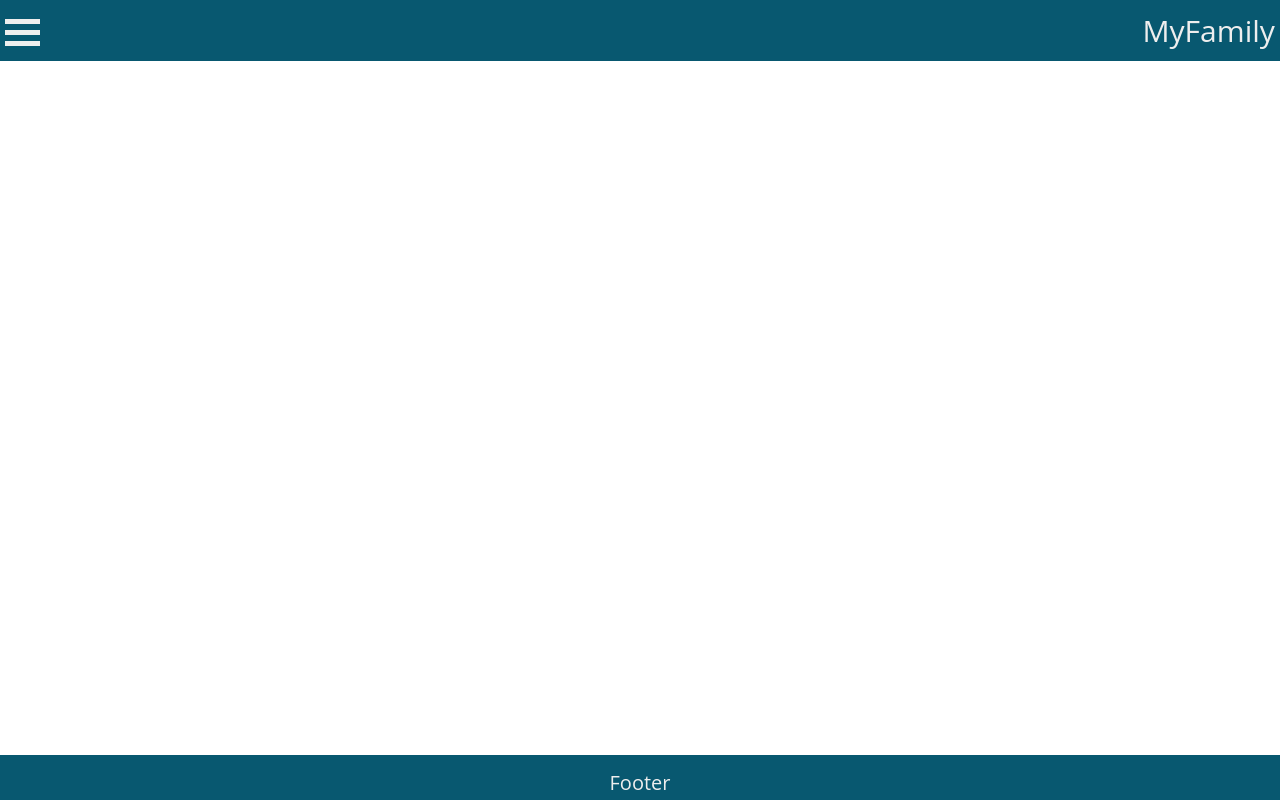
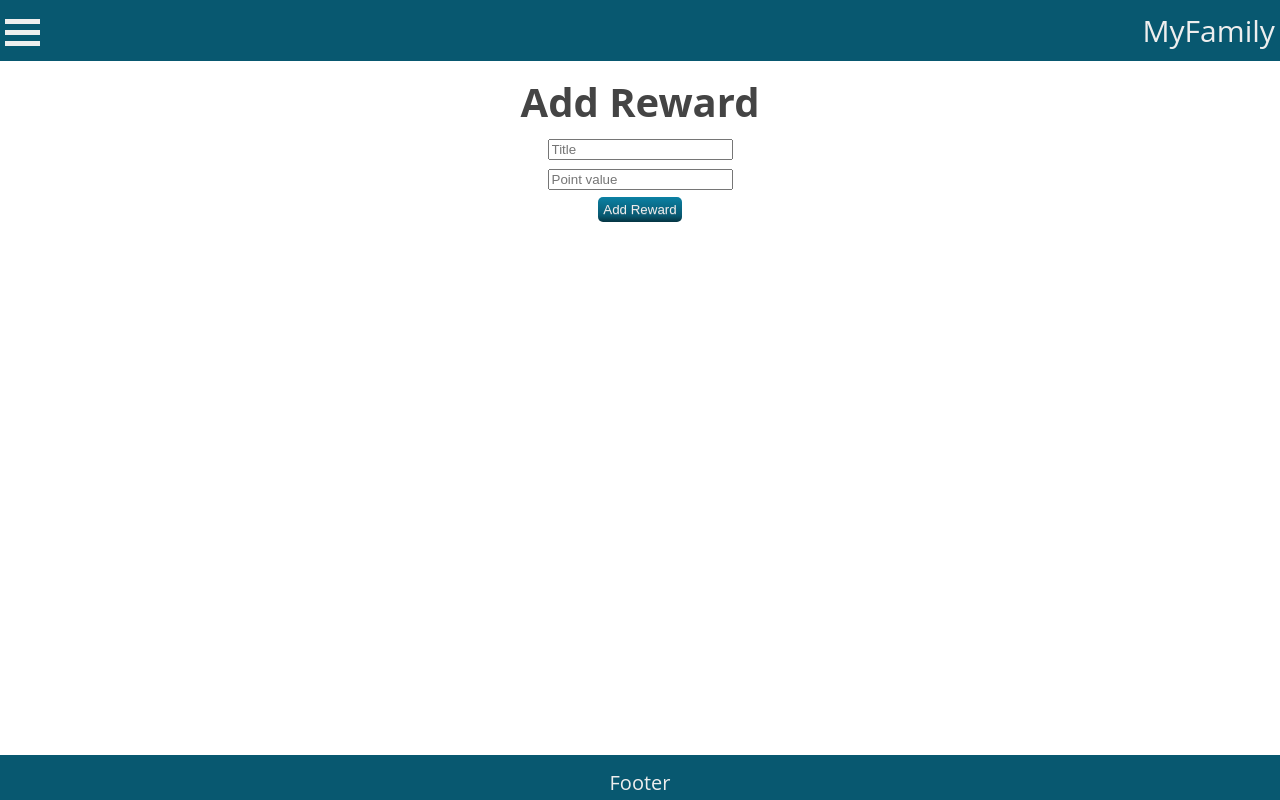
Before and after one commit to bmckenna1982/my-family, a React (Create React App) app: page /add-reward in a window 1280 px wide. Built offline with nearby package versions, Linux system fonts and the light colour scheme.

Commit message:
created addReward component, updated context for form entry, created route in app

```diff
--- a/src/Components/addReward/addReward.js
+++ b/src/Components/addReward/addReward.js
@@ -1,4 +1,5 @@
 import React, { Component } from 'react'
+import Header from '../header/header'
 import AppContext from '../context/appContext'
 
 class AddReward extends Component {
@@ -36,7 +37,7 @@ class AddReward extends Component {
   render() {
     return (
       <div className="addReward">
-        {/* <Header pageTitle='Add Reward' /> */}
+        <Header pageTitle='Add Reward' />
         <form className='addReward-form' onSubmit={this.addReward}>
           <div>
             <input type="text" name='title' id='title' placeholder='Title' onChange={this.handleTitleChange} value={this.state.title} />
--- a/src/Components/app/App.css
+++ b/src/Components/app/App.css
@@ -33,7 +33,7 @@ footer {
 }
 
 header {
-  padding: 45px 15px;
+  padding: 45px 15px 0;
 }
 
 header h1 {
--- a/src/Components/app/App.js
+++ b/src/Components/app/App.js
@@ -3,7 +3,7 @@ import { Route, withRouter, Switch } from 'react-router-dom'
 import moment from 'moment'
 
 import TopBar from '../topBar/topBar'
-import Hamburger from '../hamburger/hamburger';
+import Hamburger from '../hamburger/hamburger'
 import Nav from '../nav/nav'
 import HomePage from '../homePage/homePage'
 import Login from '../login/login'
@@ -15,11 +15,13 @@ import FamilyPage from '../familyPage/familyPage'
 import AddEvent from '../addEvent/addEvent'
 import AddTask from '../addTask/addTask'
 import Rewards from '../rewards/rewards'
+import AddReward from '../addReward/addReward'
 
 import AppContext from '../context/appContext'
 import { extractWeekday, extractDayOfMonth } from '../utils/utils'
 import dataStore from '../../data/dataStore'
 import './App.css';
+
 
 
 class App extends Component {
@@ -39,6 +41,12 @@ class App extends Component {
         {
           title: 'task title',
           points: '20'
+        }
+      ],
+      rewards: [
+        {
+          title: 'reward title',
+          points: '200'
         }
       ],
       lists: [
@@ -98,6 +106,20 @@ class App extends Component {
     this.props.history.goBack()
   }
 
+  addReward = reward => {
+    console.log('reward', reward)
+    this.setState({
+      rewards: [
+        ...this.state.rewards,
+        {
+          title: reward.title,
+          points: reward.points
+        }
+      ]
+    })
+    this.props.history.goBack()
+  }
+
   addToList = (listName, newItem) => {
     console.log('newItem', newItem)
     console.log('this.state.lists', this.state.lists)
@@ -149,7 +171,8 @@ class App extends Component {
       addEvent: this.addEvent,
       addTask: this.addTask,
       toggleListOpen: this.toggleListOpen,
-      addToList: this.addToList
+      addToList: this.addToList,
+      addReward: this.addReward,
     }
 
     return (
@@ -170,6 +193,7 @@ class App extends Component {
               <Route exact path='/rewards' component={Rewards} />
               <Route exact path='/add-event' component={AddEvent} />
               <Route exact path='/add-task' component={AddTask} />
+              <Route exact path='/add-reward' component={AddReward} />
             </Switch>
           </main>
           <footer role='contentinfo'>Footer</footer>
--- a/src/Components/context/appContext.js
+++ b/src/Components/context/appContext.js
@@ -10,6 +10,7 @@ const AppContext = React.createContext({
   addTask: () => { },
   toggleListOpen: () => { },
   addToList: () => { },
+  addReward: () => { }
 })
 
 export default AppContext
--- a/src/Components/rewards/rewards.js
+++ b/src/Components/rewards/rewards.js
@@ -1,5 +1,6 @@
 import React, { Component } from 'react'
 import Header from '../header/header'
+import AddItemLink from '../addItemLink/addItemLink'
 import './rewards.css'
 
 class Rewards extends Component {
@@ -19,6 +20,7 @@ class Rewards extends Component {
     return (
       <div className='rewards'>
         <Header pageTitle='Rewards' />
+        <AddItemLink itemName='Reward' location='add-reward'/>
         <div className='tab-selection'>
           <button className={'bttn rewards-tab ' + (this.state.showClaimed ? '' : 'active')} id='rewards-tab' onClick={() => this.showClaimed(false)}>Rewards</button>
           <button className={'bttn claimed-tab ' + (this.state.showClaimed ? 'active' : '')} id='claimed-tab' onClick={() => this.showClaimed(true)}>Claimed</button>
```
